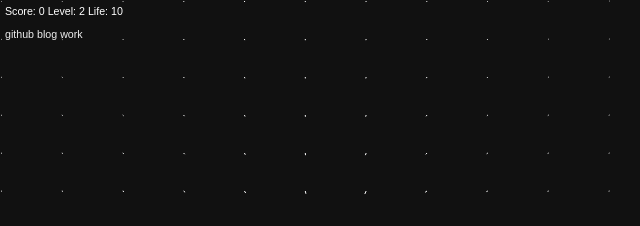
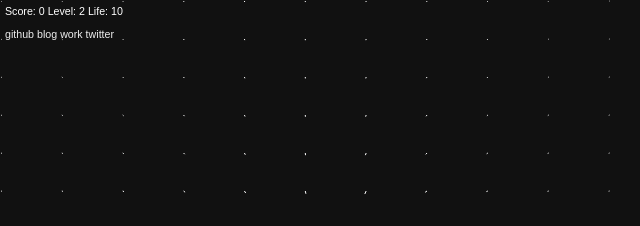
Before and after one commit to nikolajbaer/nikolajbaer.github.io, a plain HTML site: page index.html in a window 1280 px wide. Shown: the top 226 px of the page, 0-640 px from the left. Drawn offline with nearby package versions, Linux system fonts and the light colour scheme.

Commit message:
added twitter link to home

```diff
--- a/index.html
+++ b/index.html
@@ -52,7 +52,7 @@
 <canvas id="thecanvas"></canvas>
 <div id="info">
    <div id="hitrate"></div>
-   <p><a href="http://github.com/nikolajbaer">github</a> <a href="http://blog.nikolajbaer.us">blog</a> <a href="http://cukerinteractive.com">work</a></p>
+   <p><a href="http://github.com/nikolajbaer">github</a> <a href="http://blog.nikolajbaer.us">blog</a> <a href="http://cukerinteractive.com">work</a> <a href="http://twitter.com/nikolajb">twitter</a></p>
    <div id="fb-root"></div><script src="http://connect.facebook.net/en_US/all.js#appId=189607021097774&amp;xfbml=1"></script><fb:like href="http://www.nikolajbaer.us/" send="true" layout="button_count" width="250" show_faces="false" colorscheme="dark" font=""></fb:like>
 </div>
 <script src="http://www.google-analytics.com/urchin.js" type="text/javascript"></script>
```
